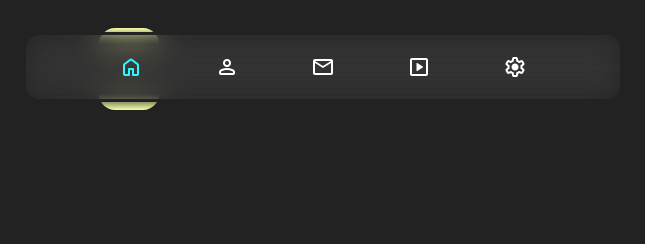
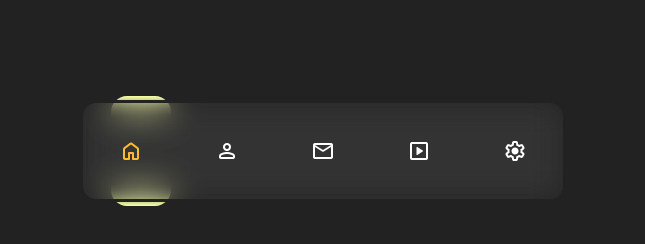
Before and after one commit to JK-8989/nft-0, a plain HTML site: page index.html in a window 1280 px wide. Shown: the whole page, without its empty margins (317-962 px from the left). Drawn offline with nearby package versions, Linux system fonts and the light colour scheme.

Commit message:
Edit markup

```diff
--- a/index.html
+++ b/index.html
@@ -4,10 +4,8 @@
   <meta charset="UTF-8">
   <meta http-equiv="X-UA-Compatible" content="IE=edge">
   <meta name="viewport" content="width=device-width, initial-scale=1.0">
-  <title>NakedClan-NFT</title>
-  <link rel="stylesheet" href="style.css" />
-    <link href="https://fonts.googleapis.com/icon?family=Material+Icons" rel="stylesheet"/>
-    <script src="https://kit.fontawesome.com/2ee8ce4aa8.js" crossorigin="anonymous"></script>
+  <title>nav-glass</title>
+  <link rel="stylesheet" href="style.css">
   <link rel="stylesheet" href="https://fonts.googleapis.com/css2?family=Material+Symbols+Rounded:opsz,wght,FILL,GRAD@48,400,0,0" />
 </head>
 <body>
@@ -33,16 +31,6 @@
     <div class="indicator"></div>
   </nav>
   </header>
-
   <script src="script.js"></script>
- <!--
-  <script src="https://cdnjs.cloudflare.com/ajax/libs/vanilla-tilt/1.7.0/vanilla-tilt.min.js"></script>
-  <script type="text/javascript">
-    VanillaTilt.init(document.querySelectorAll(".nfts"), {
-      max: 0,
-      speed: 100,
-      glare: true,
-    });
-  </script> -->
 </body>
 </html>
--- a/script.js
+++ b/script.js
@@ -1,15 +1,3 @@
-const container = document.querySelector('.container');
-
-
-window.addEventListener('load', ()=>{
-
-    container.style.top = '550px';
-    container.style.transform = 'translate(-50%, -80%)';
-  // h1.style.opacity = '1';
-
-
-});
-
 const li = document.querySelectorAll('li');
 const nav = document.querySelector('nav');
 
--- a/style.css
+++ b/style.css
@@ -2,36 +2,33 @@
   --background:#222222;
   --text-color: rgb(255, 255, 255);
   --accent-color: rgb(247, 254, 167);
-  --highlight-color: rgb(45, 248, 255);
-  --left: 60px;
+  --highlight-color: rgb(255, 189, 45);
+  --left: 15px;
   /* --accent-hover: rgba(0, 225, 255, 0.5); */
 }
 * {
+  font-family:'Arial Narrow', Arial, sans-serif;
   margin: 0;
   padding: 0;
   box-sizing: border-box;
   transition: all 0.3s linear;
 }
 body {
-  background: var(--background);
-  overflow: hidden;
+  background-color: var(--background);
 }
 header {
   display: flex;
   place-content: center;
-  margin-top: 2rem;
-  min-height: 5em;
+  margin-top: 100px;
+  min-height: 100vh;
 }
 
 header nav {
   position: relative;
-  max-width: 600px;
-  width: 90%;
 }
 header ul {
   list-style: none;
   display: flex;
-  place-content: center;
   backdrop-filter: blur(16px) brightness(150%);
   border-radius: 16px;
   z-index: 10;
@@ -43,7 +40,6 @@ header ul li {
   height: 96px;
   display: grid;
   place-content: center;
-  height: 4rem;
 }
 header ul li:hover {
   cursor: pointer;
@@ -57,7 +53,7 @@ header ul li.active span {
 }
 header nav .indicator {
   width: 60px;
-  height: 82px;
+  height: 110px;
   background-image: linear-gradient(to bottom,
             var(--accent-color) 0%,
             var(--background) 20%,
@@ -69,53 +65,3 @@ header nav .indicator {
   z-index: 1;
   left: calc(var(--left) + 16px);
 }
-main {
-  /* width: 100vw;
-  height: 100vh; */
-  /* position: relative; */
-}
-/* .container {
-  position: absolute;
-  top: -100%;
-  left: 50%;
-  transform: translate(-50%, -50%);
-  max-width: 900px;
-  width: 90%;
-  display: flex;
-  flex-wrap: wrap;
-  justify-content: center;
-  align-items: center;
-  transition: all 2s ease;
-}
-.nfts {
-  background: rgba(255, 255, 255, 0.3);
-  border-top: 1px solid rgba(255, 255, 255, 0.4);
-  border-left: 1px solid rgba(255, 255, 255, 0.4);
-  border-right: 1.5px solid rgba(255, 255, 255, 0.2);
-  border-bottom: 1.5px solid rgba(255, 255, 255, 0.1);
-  border-radius: 10px;
-  box-shadow: rgba(0, 0, 0, 0.4) 0px 30px 90px;
-  z-index: -1;
-  overflow: hidden;
-  width: 150px;
-  height: 150px;
-  display: flex;
-  justify-content: center;
-  align-items: center;
-  margin: 8px;
-}
-img {
-  vertical-align: top;
-  width: 140px;
-  border-radius: 10px;
-}
-h1 {
-text-align: center;
-color: rgba(251, 251, 251, 0.5);
-font-size: 4rem;
-margin-top: 3rem;
-padding: 2rem;
-opacity: 0;
-transition-delay: 1s;
-transition: all 1s ease;
-} */
```
Lines whose indentation alone changed are shown as unchanged.
